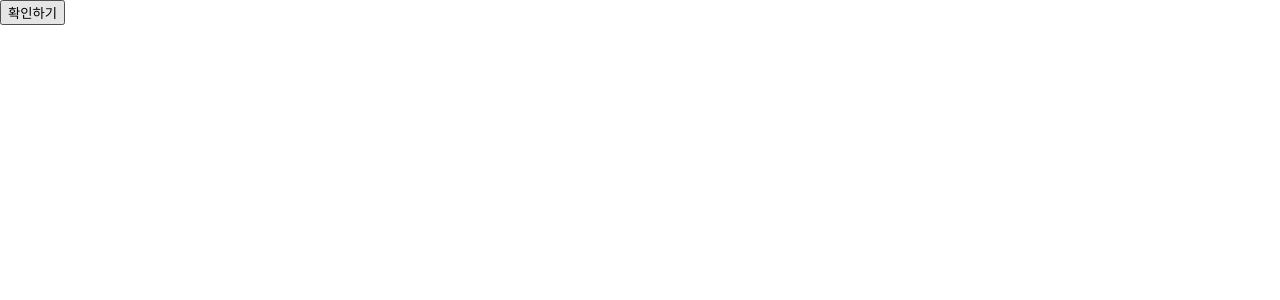
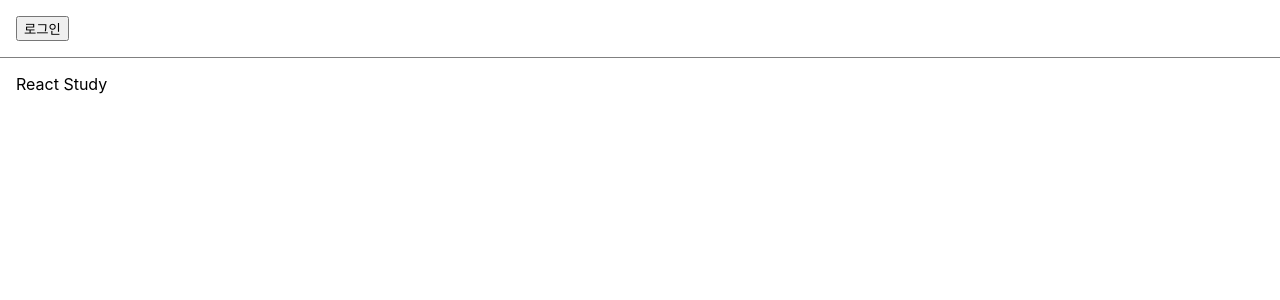
Before and after one commit to Crong99/react_study, a React (Create React App) app in the folder my-app/: page / in a window 1280 px wide. Shown: the top 300 px of the page. Built offline with nearby package versions, Linux system fonts and the light colour scheme.

Commit message:
feat: (실습) 로그인 여부를 나태내는 툴바

```diff
--- a/my-app/src/chapter_06/NotificationList.jsx
+++ b/my-app/src/chapter_06/NotificationList.jsx
@@ -31,7 +31,7 @@ class NotificationList extends React.Component {
                 const index = notifications.length;
                 notifications.push(reservedNotifications[index]);
                 this.setState({
-                    notifications: notifications,
+                    notifications: !love0300notifications,
                 });
             } else {
                 clearInterval(timer);
--- /dev/null
+++ b/my-app/src/chapter_09/LandingPage.jsx
@@ -0,0 +1,27 @@
+import React, { useState } from "react";
+import Toolbar from "./Toolbar";
+
+function LandingPage(props) {
+    const [isLoggedIn, setIsLoggedIn] = useState(false);
+
+    const onClickLogin = () => {
+        setIsLoggedIn(true);
+    };
+
+    const onClickLogout = () => {
+        setIsLoggedIn(false);
+    };
+
+    return (
+        <div>
+            <Toolbar
+                isLoggedIn={isLoggedIn}
+                onClickLogin={onClickLogin}
+                onClickLogout={onClickLogout}
+            />
+            <div style={{ padding: 16 }} > React Study </div>
+        </div>
+    );
+}
+
+export default LandingPage;
--- /dev/null
+++ b/my-app/src/chapter_09/Toolbar.jsx
@@ -0,0 +1,31 @@
+import React from "react";
+
+const styles = {
+    wrapper: {
+        padding: 16,
+        display: "flex",
+        flexDirection: "row",
+        borderBottom: "1px solid grey",
+    },
+    greeting: {
+        marginRight:8 ,
+    },
+};
+
+function Toolbar(props) {
+    const { isLoggedIn, onClickLogin, onClickLogout } = props;
+
+    return (
+        <div style={styles.wrapper}>
+            {isLoggedIn && <span style={styles.greeting}> 환영합니다! </span> }
+
+            {isLoggedIn ? (
+                <button onClick={onClickLogout}>로그아웃</button>
+            ) : (
+                <button onClick={onClickLogin}>로그인</button>
+            )}
+        </div>
+    );
+}
+
+export default Toolbar;
--- a/my-app/src/index.js
+++ b/my-app/src/index.js
@@ -9,11 +9,12 @@ import NotificationList from './chapter_06/NotificationList';
 import Accommodate from './chapter_07/Accommodate';
 import ConfirmButton from './chapter_08/ConfirmButton';
 import ConfirmButton_func from './chapter_08/ConfirmButton_func';
+import LandingPage from './chapter_09/LandingPage';
 
 const root = ReactDOM.createRoot(document.getElementById('root'));
 root.render(
   <React.StrictMode>
-    <ConfirmButton_func />
+    <LandingPage />
   </React.StrictMode>
 );
 
```
